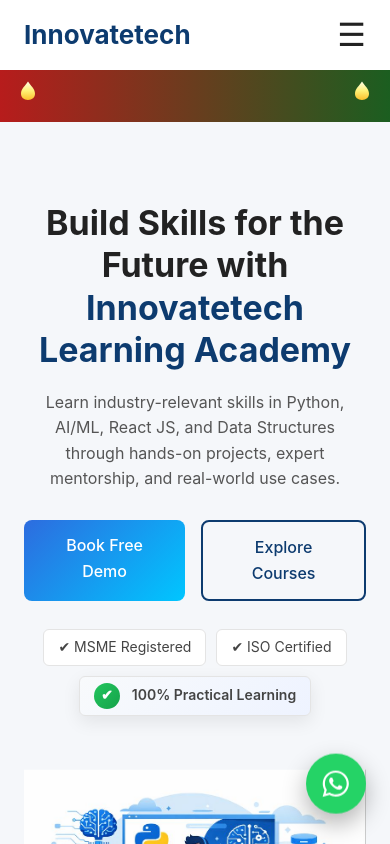
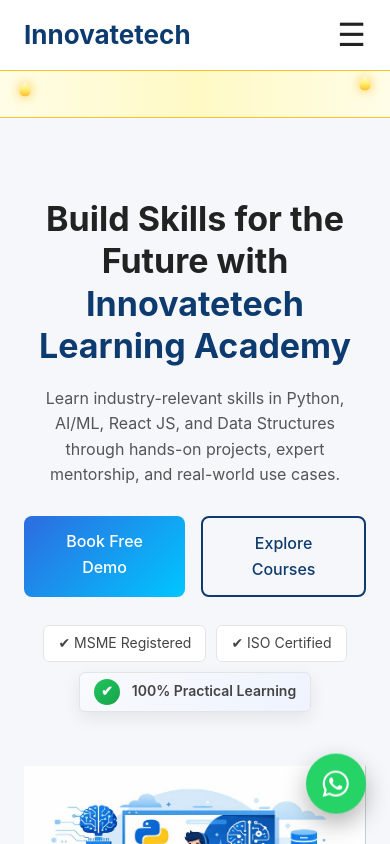
Before and after one commit to SubhojitMitra18/Innovatetech_Learning_Academy, a React (Vite) app: page / in a window 390 px wide. Built offline with nearby package versions, Linux system fonts and the light colour scheme.

Commit message:
Update Ribbon.css

```diff
--- a/src/components/Ribbon/Ribbon.css
+++ b/src/components/Ribbon/Ribbon.css
@@ -1,42 +1,39 @@
 /* ================= RIBBON ================= */
 .ribbon {
   width: 100%;
-  background: linear-gradient(90deg, #b71c1c, #1b5e20);
+  background: linear-gradient(90deg, #fffde7, #fff9c4, #fffde7);
   display: flex;
   align-items: center;
   padding: 8px 14px;
-  margin-top: 70px; /* navbar offset */
+  margin-top: 70px;
+  border-top: 1px solid #fbc02d;
+  border-bottom: 1px solid #fbc02d;
 }
 
-/* ================= SVG BELLS ================= */
+/* ================= LOTUS ================= */
 .ribbon-deco {
   flex-shrink: 0;
 }
 
-.bell-svg {
-  filter: drop-shadow(0 0 6px gold);
-  transform-origin: 50% 10%; /* pivot near top of bell */
-  animation: bell-ring 1.2s infinite ease-in-out;
+.lotus-svg {
+  filter: drop-shadow(0 0 6px #fbc02d);
+  animation: lotus-float 2.8s ease-in-out infinite;
 }
 
-/* Left & Right bells opposite phase */
-.bell-left .bell-svg {
+.lotus-left .lotus-svg {
   animation-delay: 0s;
 }
-.bell-right .bell-svg {
-  animation-delay: 0.6s;
+.lotus-right .lotus-svg {
+  animation-delay: 1.4s;
 }
 
-/* Ringing animation */
-@keyframes bell-ring {
-  0% { transform: rotate(0deg); filter: drop-shadow(0 0 6px gold); }
-  25% { transform: rotate(15deg); filter: drop-shadow(0 0 10px #ffd700); }
-  50% { transform: rotate(0deg); filter: drop-shadow(0 0 12px #ffeb3b); }
-  75% { transform: rotate(-15deg); filter: drop-shadow(0 0 10px #ffd700); }
-  100% { transform: rotate(0deg); filter: drop-shadow(0 0 6px gold); }
+@keyframes lotus-float {
+  0% { transform: translateY(0); }
+  50% { transform: translateY(-6px); }
+  100% { transform: translateY(0); }
 }
 
-/* Spacing bells from marquee */
+/* Spacing */
 .ribbon-deco:first-child { margin-right: 14px; }
 .ribbon-deco:last-child { margin-left: 14px; }
 
@@ -50,13 +47,13 @@
   display: inline-flex;
   align-items: center;
   white-space: nowrap;
-  color: #fff;
+  color: #5d4037;
   font-weight: 600;
   font-size: 0.95rem;
-  animation: ribbon-scroll 20s linear infinite;
+  animation: ribbon-scroll 22s linear infinite;
 }
 
-/* Pause marquee on hover */
+/* Pause on hover */
 .ribbon:hover .ribbon-track {
   animation-play-state: paused;
 }
@@ -70,9 +67,9 @@
 .ribbon-cta {
   position: relative;
   margin-left: 16px;
-  padding: 6px 14px;
-  background: #ffffff;
-  color: #b71c1c;
+  padding: 6px 16px;
+  background: #fbc02d;
+  color: #4e342e;
   border-radius: 999px;
   font-size: 0.8rem;
   font-weight: 700;
@@ -80,7 +77,7 @@
   overflow: hidden;
 }
 
-/* Glitter only on CTA */
+/* Blessing shimmer */
 .glitter-cta::after {
   content: "";
   position: absolute;
@@ -91,10 +88,10 @@
   background: linear-gradient(
     120deg,
     transparent,
-    rgba(255, 215, 0, 0.9),
+    rgba(255, 255, 255, 0.9),
     transparent
   );
-  animation: glitter-sweep 2.6s infinite;
+  animation: glitter-sweep 3s infinite;
 }
 
 @keyframes glitter-sweep {
@@ -113,5 +110,5 @@
 @media (max-width: 768px) {
   .ribbon-track { font-size: 0.85rem; }
   .ribbon-cta { font-size: 0.75rem; padding: 5px 12px; }
-  .bell-svg { width: 22px; height: 22px; }
+  .lotus-svg { width: 22px; height: 22px; }
 }
```
